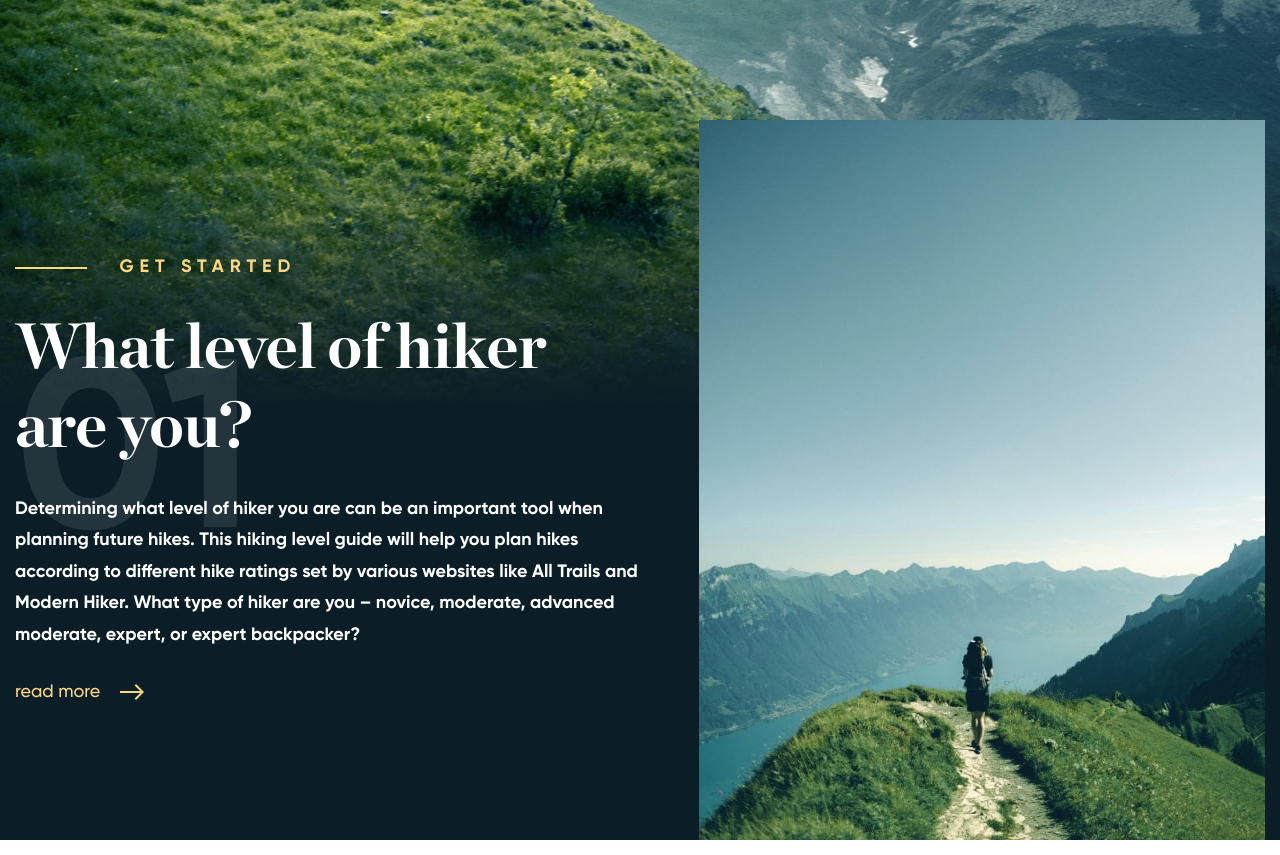
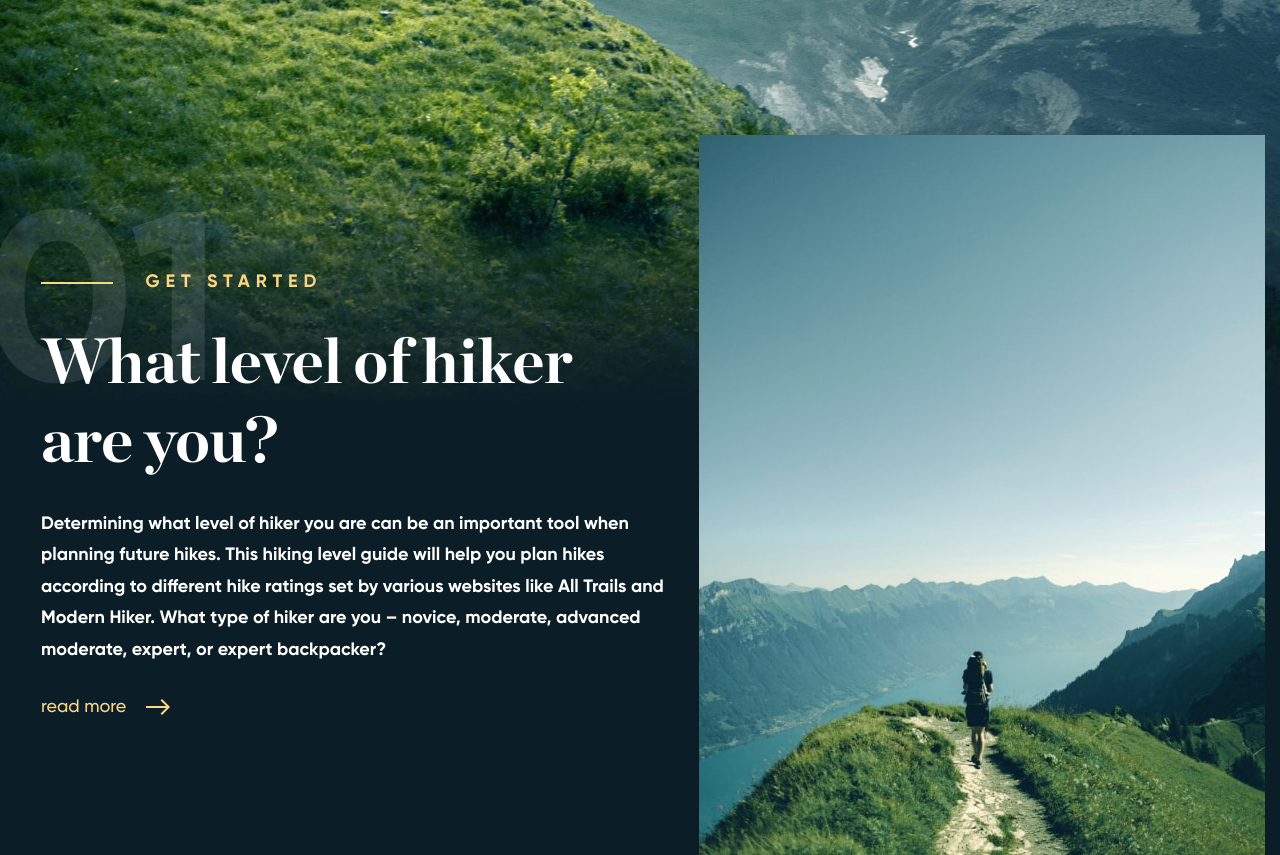
Before and after one commit to Bukovski/MNTN-template, a plain HTML site: page index.html in a window 1280 px wide. Shown: the part 680-1535 px from the top of the page. Drawn offline with Linux system fonts and the light colour scheme; files whose address does not match are found by name.

Commit message:
add: main first article

```diff
--- a/css/main.css
+++ b/css/main.css
@@ -233,12 +233,15 @@ body {
   display: flex;
   justify-content: space-between;
   align-items: center;
-  position: relative;
+  margin: 15px auto;
 }
 
 .article__wrap {
-  max-width: 632px;
+  display: flex;
+  justify-content: center;
   width: 100%;
+
+  position: relative;
 }
 
 .article__wrap::before {
@@ -246,12 +249,19 @@ body {
   content: attr(data-number);
 
   position: absolute;
+  line-height: 0.4;
+  left: -32px;
+  top: 0;
 
   font-weight: bold;
   font-size: 13.33rem;
   color: rgba(255, 255, 255, .1);
 }
 
+.article__info {
+  max-width: 632px;
+  width: 100%;
+}
 .article__category {
 }
 
--- a/index.html
+++ b/index.html
@@ -89,6 +89,7 @@
   <main class="content">
     <article class="article">
       <div class="article__wrap" data-number="01">
+        <div class="article__info">
           <span class="article__category">GEt Started</span>
           <h2 class="article__title">What level of hiker are you?</h2>
           <p class="article__text">Determining what level of hiker you are can be an important tool when planning future
@@ -101,6 +102,8 @@
               <use xlink:href="#arrow-right"></use>
             </svg>
           </a>
+        </div>
+        <!-- /.article__info -->
       </div>
       <!-- /.article__wrap -->
       <div class="article__image-wrap">
```
Lines whose indentation alone changed are shown as unchanged.
